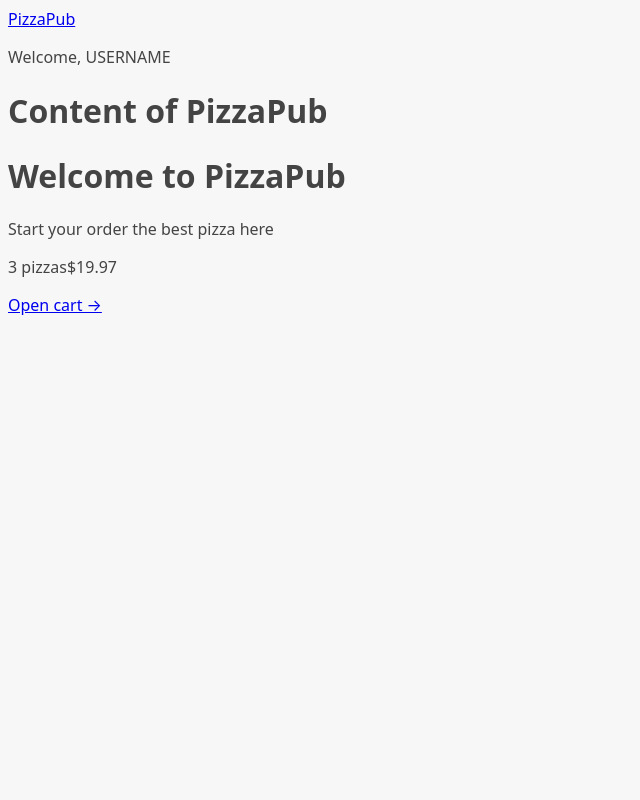
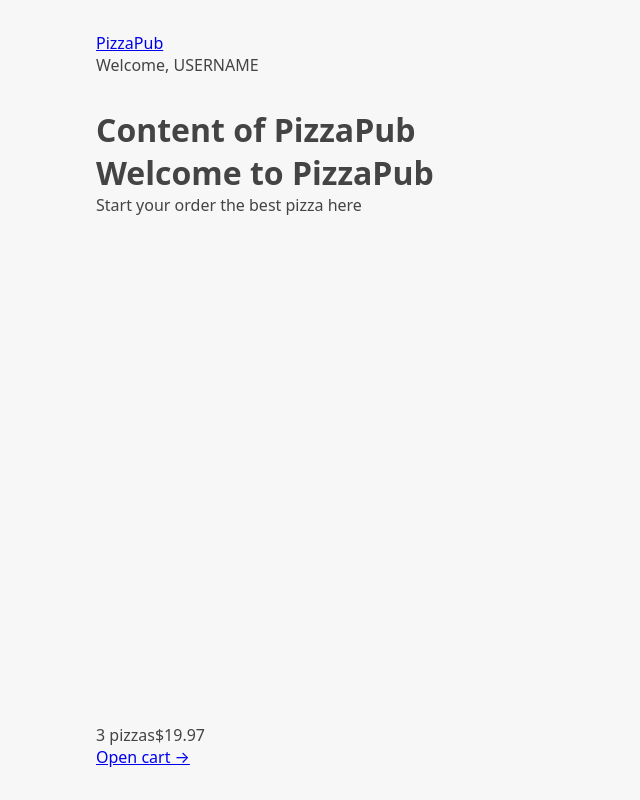
Before and after one commit to bakNa2t/pizzapub, a React (Vite) app: page / in a window 1280 px wide. Shown: the whole page, without its empty margins (0-640 px from the left). Built offline with nearby package versions, Linux system fonts and the light colour scheme.

Commit message:
Added Loader elem while fetching data

```diff
--- a/src/index.css
+++ b/src/index.css
@@ -1,3 +1,9 @@
+* {
+  margin: 0;
+  padding: 0;
+  box-sizing: border-box;
+}
+
 body {
   font-family: system-ui, -apple-system, BlinkMacSystemFont, "Segoe UI", Roboto,
     Oxygen, Ubuntu, Cantarell, "Open Sans", "Helvetica Neue", sans-serif;
@@ -9,13 +15,13 @@
   display: grid;
   grid-template-rows: auto 1fr auto;
   gap: 32px;
+  padding: 2rem 6rem;
   height: 100dvh;
 }
 
 .loader {
   width: 15px;
   aspect-ratio: 1;
-  position: relative;
   animation: dots0 1.5s infinite steps(2);
 }
 .loader::before,
--- a/src/ui-blocks/AppLayoyt.jsx
+++ b/src/ui-blocks/AppLayoyt.jsx
@@ -1,11 +1,16 @@
-import { Outlet } from "react-router-dom";
+import { Outlet, useNavigation } from "react-router-dom";
 
 import Header from "./Header";
 import CartFooterOverview from "../base-blocks/cart/CartFooterOverview";
+import Loader from "./Loader";
 
 function AppLayoyt() {
+  const navigation = useNavigation();
+  const isLoading = navigation.state === "loading";
+
   return (
-    <div>
+    <div className="layout">
+      {isLoading && <Loader />}
       <Header />
       <main>
         <h1>Content of PizzaPub</h1>
--- /dev/null
+++ b/src/ui-blocks/Loader.jsx
@@ -0,0 +1,5 @@
+function Loader() {
+  return <div className="loader"></div>;
+}
+
+export default Loader;
```
